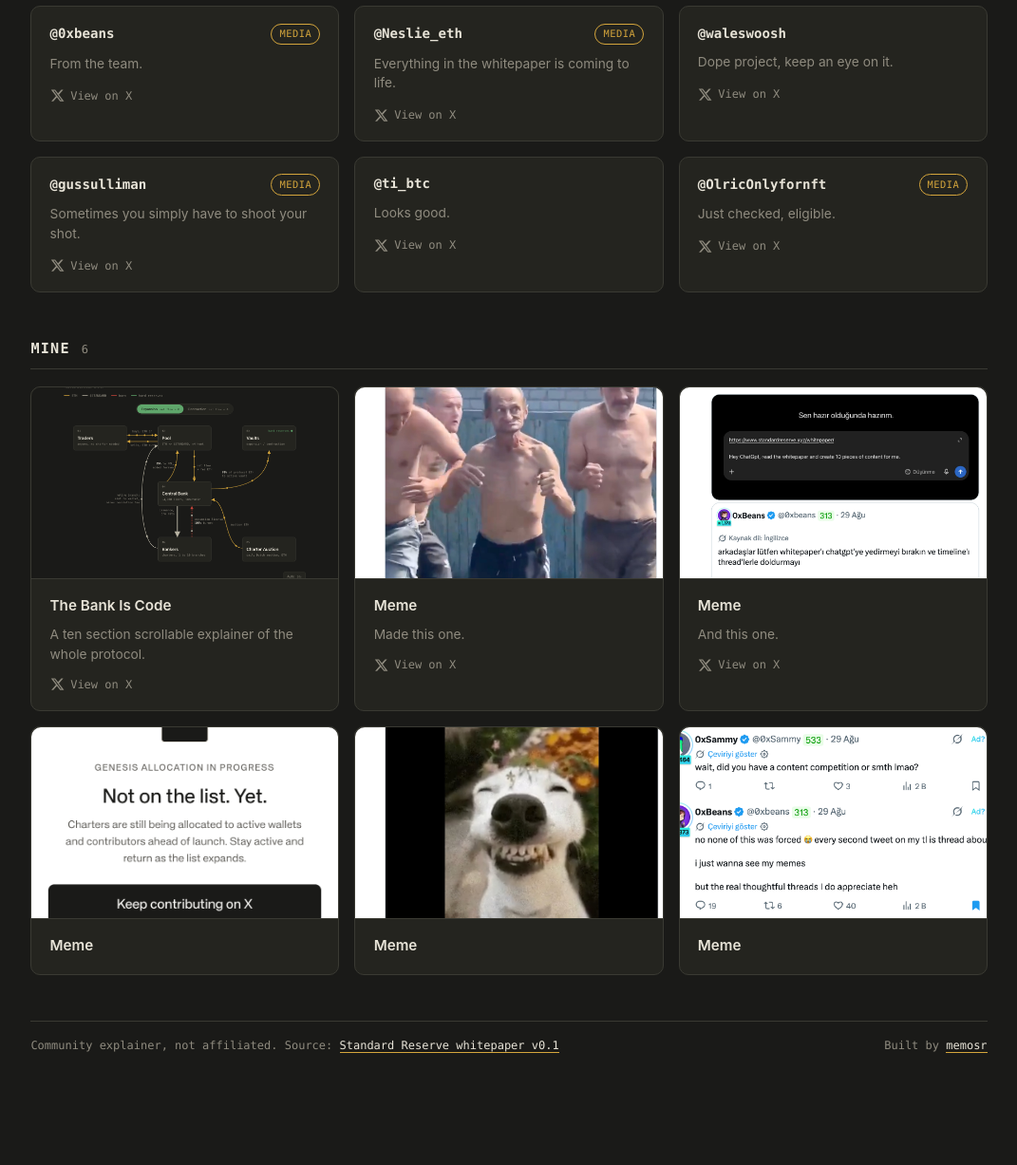
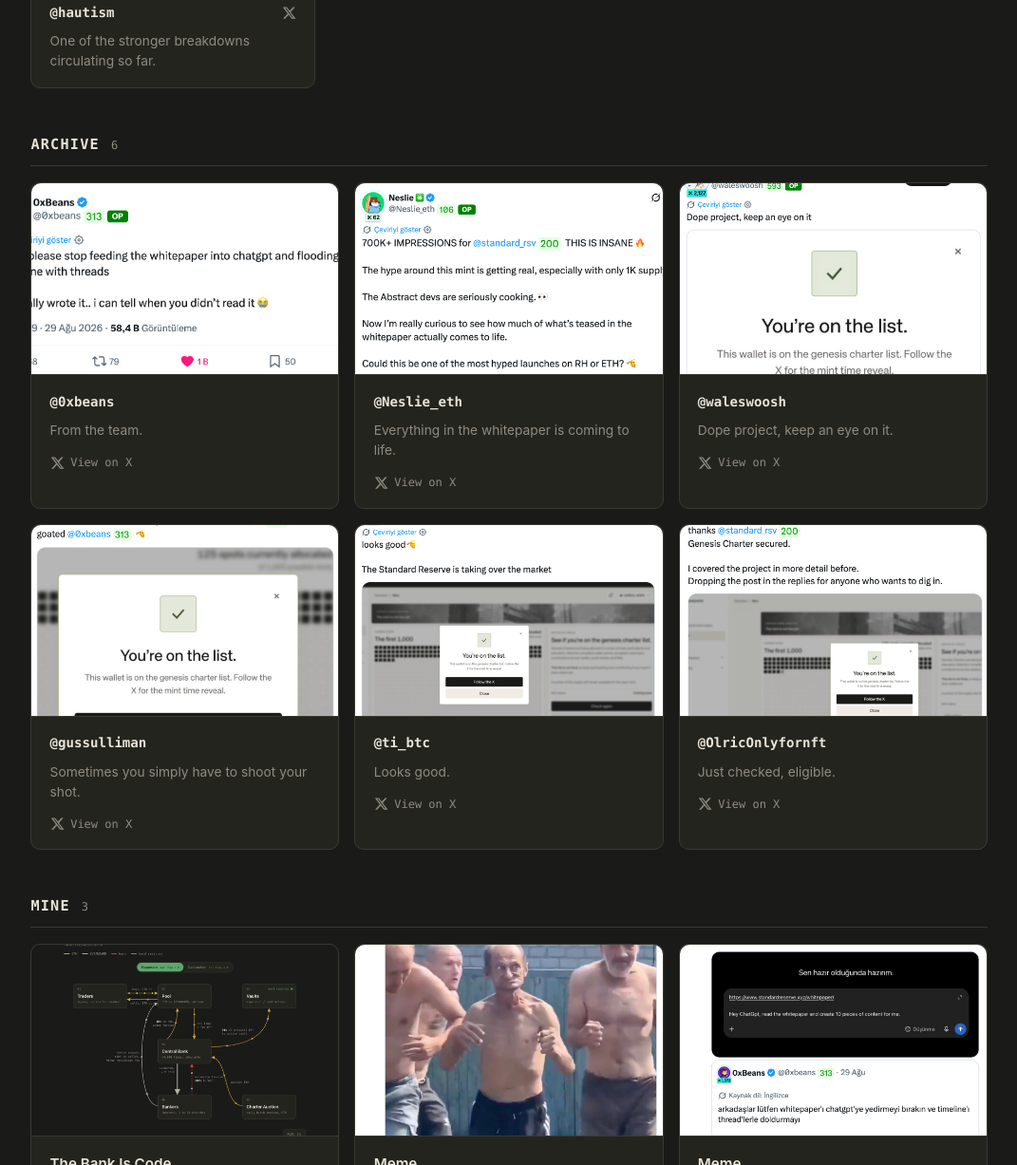
Before and after one commit to memosr/standard-reserve-explainer, a website: page wall.html in a window 1280 px wide. Shown: the part 557-1784 px from the top of the page at 95% size, without its empty margins (104-1175 px from the left). Before the commit the page ends 1713 px from the top, so only its background shows below. Drawn offline with Linux system fonts and the light colour scheme.

Commit message:
show tweet screenshots on research and archive cards
Render research/archive cards with an image on top (same treatment
as mine cards) when the JSON entry has one; author/note stay below,
whole card still links to X. Drops the now-redundant hasMedia badge
and its CSS. Renamed a misnamed screenshot (6..png -> tw-olric.png)
to match the path wall.json already referenced for @OlricOnlyfornft.

Co-Authored-By: Claude Sonnet 5 <noreply@anthropic.com>
Claude-Session: https://claude.ai/code/session_01BFCedytBCZW1wbFQAKNPvu

```diff
--- a/docs/wall.json
+++ b/docs/wall.json
@@ -3,7 +3,8 @@
     {
       "author": "@hautism",
       "url": "https://x.com/hautism/status/2094497545544450271",
-      "note": "One of the stronger breakdowns circulating so far."
+      "note": "One of the stronger breakdowns circulating so far.",
+      "image": "assets/img/tw-hautism.png"
     }
   ],
   "archive": [
@@ -11,37 +12,43 @@
       "author": "@0xbeans",
       "url": "https://x.com/0xbeans/status/2093725196670877984",
       "context": "From the team.",
-      "hasMedia": true
+      "hasMedia": true,
+      "image": "assets/img/tw-beans.png"
     },
     {
       "author": "@Neslie_eth",
       "url": "https://x.com/Neslie_eth/status/2093956083165581734",
       "context": "Everything in the whitepaper is coming to life.",
-      "hasMedia": true
+      "hasMedia": true,
+      "image": "assets/img/tw-neslie.png"
     },
     {
       "author": "@waleswoosh",
       "url": "https://x.com/waleswoosh/status/2093657781740220919",
       "context": "Dope project, keep an eye on it.",
-      "hasMedia": false
+      "hasMedia": true,
+      "image": "assets/img/tw-wales.png"
     },
     {
       "author": "@gussulliman",
       "url": "https://x.com/gussulliman/status/2093380545132511729",
       "context": "Sometimes you simply have to shoot your shot.",
-      "hasMedia": true
+      "hasMedia": true,
+      "image": "assets/img/tw-gus.png"
     },
     {
       "author": "@ti_btc",
       "url": "https://x.com/ti_btc/status/2093331319900013036",
       "context": "Looks good.",
-      "hasMedia": false
+      "hasMedia": true,
+      "image": "assets/img/tw-tibtc.png"
     },
     {
       "author": "@OlricOnlyfornft",
       "url": "https://x.com/OlricOnlyfornft/status/2093330136267395341",
       "context": "Just checked, eligible.",
-      "hasMedia": true
+      "hasMedia": true,
+      "image": "assets/img/tw-olric.png"
     }
   ],
   "mine": [
@@ -62,24 +69,6 @@
       "url": "https://x.com/memosrETH/status/2095882828332351523",
       "note": "And this one.",
       "image": "assets/img/meme-4.png"
-    },
-    {
-      "title": "Meme",
-      "url": "",
-      "note": "",
-      "image": "assets/img/meme-1.png"
-    },
-    {
-      "title": "Meme",
-      "url": "",
-      "note": "",
-      "image": "assets/img/meme-2.jpeg"
-    },
-    {
-      "title": "Meme",
-      "url": "",
-      "note": "",
-      "image": "assets/img/meme-3.png"
     }
   ]
 }
--- a/src/js/wall.js
+++ b/src/js/wall.js
@@ -3,8 +3,9 @@ const X_ICON = `<svg class="wall-x-icon" viewBox="0 0 24 24" aria-hidden="true">
 const escapeHtml = (value) =>
   value.replace(/[&<>"']/g, (c) => ({ "&": "&amp;", "<": "&lt;", ">": "&gt;", '"': "&quot;", "'": "&#39;" }[c]));
 
-const researchCard = ({ author, url, note }) => `
+const researchCard = ({ author, url, note, image }) => `
   <a class="wall-card wall-card-research" href="${url}" target="_blank" rel="noopener">
+    ${image ? `<img class="wall-card-image" src="${image}" alt="" loading="lazy" onerror="this.remove()">` : ""}
     <div class="wall-card-body">
       <div class="wall-card-head">
         <span class="wall-card-author">${escapeHtml(author)}</span>
@@ -14,13 +15,11 @@ const researchCard = ({ author, url, note }) => `
     </div>
   </a>`;
 
-const archiveCard = ({ author, url, context, hasMedia }) => `
+const archiveCard = ({ author, url, context, image }) => `
   <a class="wall-card wall-card-archive" href="${url}" target="_blank" rel="noopener">
+    ${image ? `<img class="wall-card-image" src="${image}" alt="" loading="lazy" onerror="this.remove()">` : ""}
     <div class="wall-card-body">
-      <div class="wall-card-head">
-        <span class="wall-card-author">${escapeHtml(author)}</span>
-        ${hasMedia ? '<span class="wall-badge-media">Media</span>' : ""}
-      </div>
+      <span class="wall-card-author">${escapeHtml(author)}</span>
       <p class="wall-card-context">${escapeHtml(context)}</p>
       <span class="wall-card-link">${X_ICON} View on X</span>
     </div>
@@ -31,7 +30,7 @@ const mineCard = ({ title, url, note, image }) => {
   const linkAttrs = url ? ` href="${url}" target="_blank" rel="noopener"` : "";
   return `
   <${tag} class="wall-card wall-card-mine"${linkAttrs}>
-    ${image ? `<img class="wall-card-mine-image" src="${image}" alt="" loading="lazy" onerror="this.remove()">` : ""}
+    ${image ? `<img class="wall-card-image" src="${image}" alt="" loading="lazy" onerror="this.remove()">` : ""}
     <div class="wall-card-body">
       <h3 class="wall-card-title">${escapeHtml(title)}</h3>
       ${note ? `<p class="wall-card-note">${escapeHtml(note)}</p>` : ""}
--- a/src/styles/wall.css
+++ b/src/styles/wall.css
@@ -123,19 +123,7 @@ a.wall-card:focus-visible { outline: 2px solid var(--color-eth); outline-offset:
 .wall-card:hover .wall-card-link,
 .wall-card:focus-visible .wall-card-link { color: var(--color-eth); }
 
-.wall-badge-media {
-  flex-shrink: 0;
-  font-family: var(--font-mono);
-  font-size: 0.65rem;
-  text-transform: uppercase;
-  letter-spacing: 0.05em;
-  padding: 0.15rem 0.5rem;
-  border-radius: 999px;
-  border: 1px solid var(--color-eth);
-  color: var(--color-eth);
-}
-
-.wall-card-mine-image {
+.wall-card-image {
   display: block;
   width: 100%;
   aspect-ratio: 16 / 10;
```
Also changed, not shown: assets/img/tw-beans.png (added), assets/img/tw-gus.png (added), assets/img/tw-hautism.png (added), assets/img/tw-neslie.png (added), assets/img/tw-olric.png (added), assets/img/tw-tibtc.png (added), assets/img/tw-wales.png (added).
